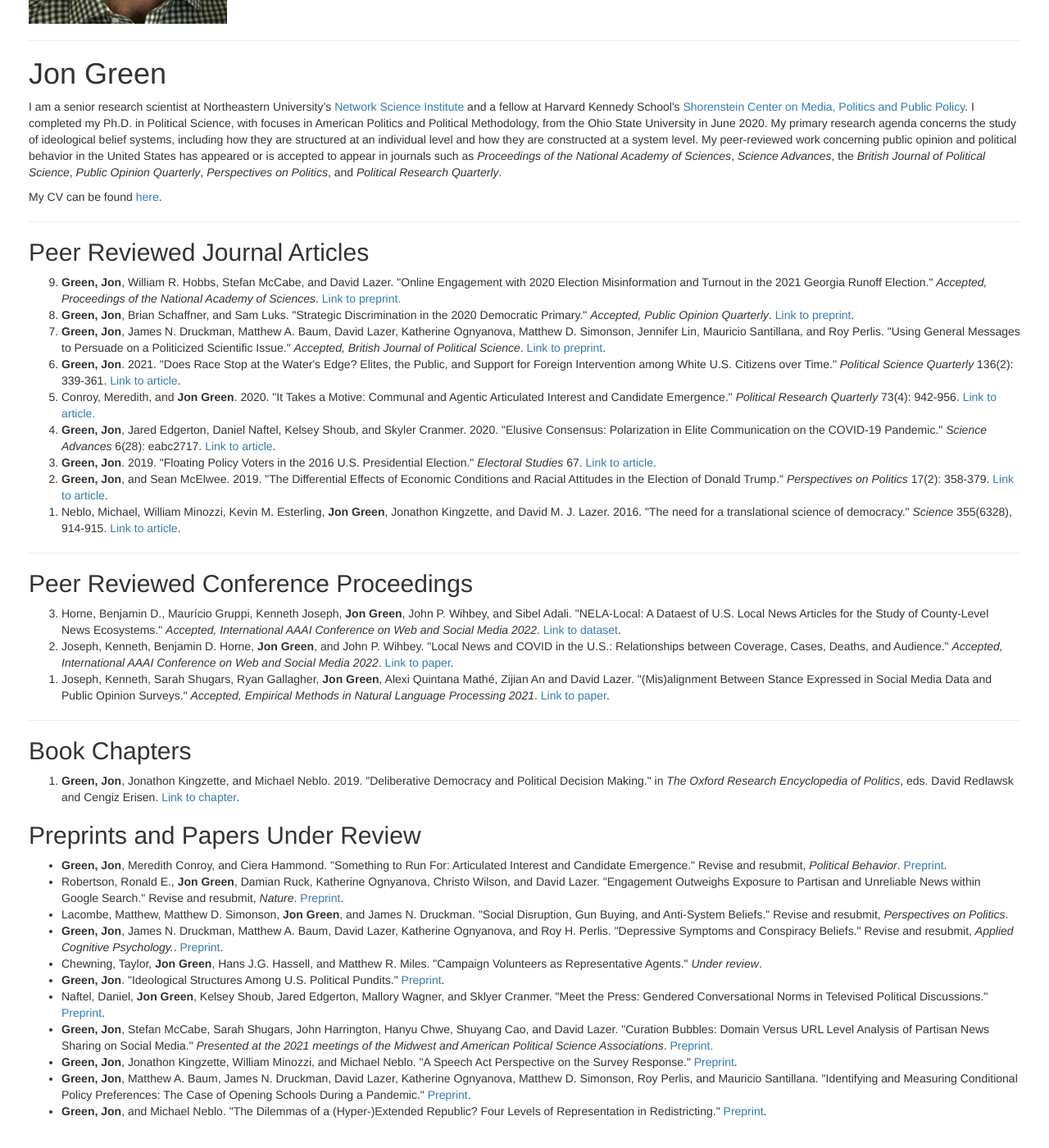
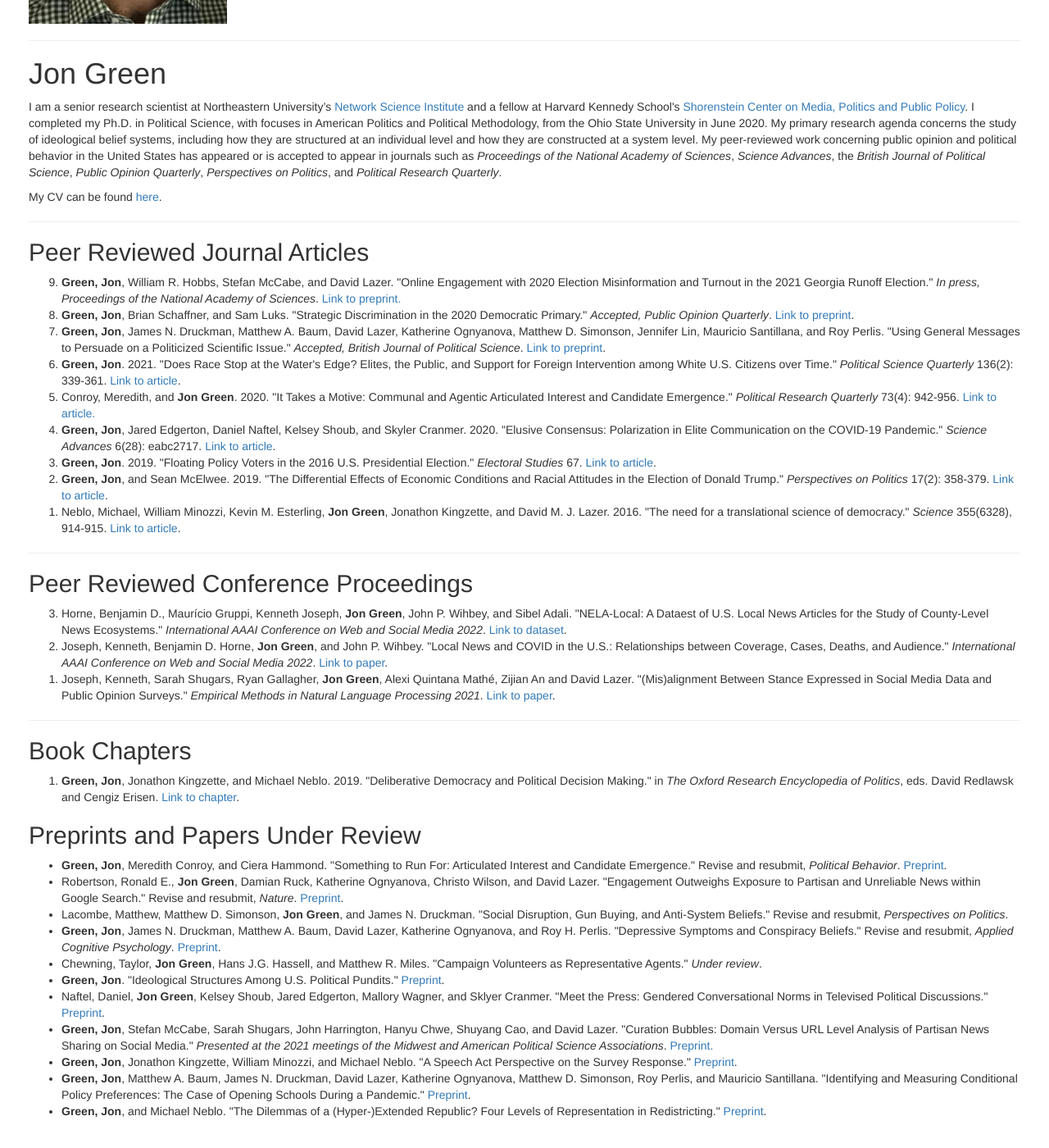
Before and after one commit to jgreen4919/jgreen4919.github.io, a Jekyll site: the page index.html, which Jekyll copies as it is, in a window 1280 px wide and 1400 px high, scrolled down 371 px. Shown: the whole window at 82% size. Built offline with Jekyll 4.4.1, drawn with Linux system fonts in a browser that asks for light colours.

Commit message:
front page

```diff
--- a/index.html
+++ b/index.html
@@ -33,7 +33,7 @@
     <hr>
     <h2>Peer Reviewed Journal Articles</h2>
     <ol reversed>
-    <li> <strong>Green, Jon</strong>, William R. Hobbs, Stefan McCabe, and David Lazer. "Online Engagement with 2020 Election Misinformation and Turnout in the 2021 Georgia Runoff Election." <i>Accepted, Proceedings of the National Academy of Sciences</i>. <a href="https://osf.io/f34ac/"> Link to preprint.</a></li>
+    <li> <strong>Green, Jon</strong>, William R. Hobbs, Stefan McCabe, and David Lazer. "Online Engagement with 2020 Election Misinformation and Turnout in the 2021 Georgia Runoff Election." <i>In press, Proceedings of the National Academy of Sciences</i>. <a href="https://osf.io/f34ac/"> Link to preprint.</a></li>
     <li> <strong>Green, Jon</strong>, Brian Schaffner, and Sam Luks. "Strategic Discrimination in the 2020 Democratic Primary." <i>Accepted, Public Opinion Quarterly</i>. <a href="https://osf.io/25kew/">Link to preprint</a>.</li>
     <li> <strong>Green, Jon</strong>, James N. Druckman,  Matthew A. Baum, David Lazer, Katherine Ognyanova, Matthew D. Simonson, Jennifer Lin, Mauricio Santillana, and Roy Perlis. "Using General Messages to Persuade on a Politicized Scientific Issue." <i>Accepted, British Journal of Political Science</i>. <a href="https://osf.io/7tn4d/">Link to preprint</a>.</li>
       <li> <strong>Green, Jon</strong>. 2021. "Does Race Stop at the Water's Edge? Elites, the Public, and Support for Foreign Intervention among White U.S. Citizens over Time." <i>Political Science Quarterly</i> 136(2): 339-361. <a href="https://onlinelibrary.wiley.com/doi/abs/10.1002/polq.13168">Link to article</a>.</li>
@@ -46,9 +46,9 @@
       <hr>
     <h2>Peer Reviewed Conference Proceedings</h2>
     <ol reversed>
-    <li>Horne, Benjamin D., Maur&iacute;cio Gruppi, Kenneth Joseph, <strong>Jon Green</strong>, John P. Wihbey, and Sibel Adali. "NELA-Local: A Dataest of U.S. Local News Articles for the Study of County-Level News Ecosystems." <i>Accepted, International AAAI Conference on Web and Social Media 2022</i>. <a href="https://dataverse.harvard.edu/dataset.xhtml?persistentId=doi:10.7910/DVN/GFE66K">Link to dataset</a>.</li>
-    <li>Joseph, Kenneth, Benjamin D. Horne, <strong>Jon Green</strong>, and John P. Wihbey. "Local News and COVID in the U.S.: Relationships between Coverage, Cases, Deaths, and Audience." <i>Accepted, International AAAI Conference on Web and Social Media 2022</i>. <a href="https://arxiv.org/pdf/2111.08515.pdf">Link to paper</a>.</li>
-    <li> Joseph, Kenneth, Sarah Shugars, Ryan Gallagher, <strong>Jon Green</strong>, Alexi Quintana Mathé, Zijian An and David Lazer. "(Mis)alignment Between Stance Expressed in Social Media Data and Public Opinion Surveys." <i>Accepted, Empirical Methods in Natural Language Processing 2021</i>. <a href="https://arxiv.org/abs/2109.01762">Link to paper</a>.</li>
+    <li>Horne, Benjamin D., Maur&iacute;cio Gruppi, Kenneth Joseph, <strong>Jon Green</strong>, John P. Wihbey, and Sibel Adali. "NELA-Local: A Dataest of U.S. Local News Articles for the Study of County-Level News Ecosystems." <i>International AAAI Conference on Web and Social Media 2022</i>. <a href="https://dataverse.harvard.edu/dataset.xhtml?persistentId=doi:10.7910/DVN/GFE66K">Link to dataset</a>.</li>
+    <li>Joseph, Kenneth, Benjamin D. Horne, <strong>Jon Green</strong>, and John P. Wihbey. "Local News and COVID in the U.S.: Relationships between Coverage, Cases, Deaths, and Audience." <i>International AAAI Conference on Web and Social Media 2022</i>. <a href="https://arxiv.org/pdf/2111.08515.pdf">Link to paper</a>.</li>
+    <li> Joseph, Kenneth, Sarah Shugars, Ryan Gallagher, <strong>Jon Green</strong>, Alexi Quintana Mathé, Zijian An and David Lazer. "(Mis)alignment Between Stance Expressed in Social Media Data and Public Opinion Surveys." <i>Empirical Methods in Natural Language Processing 2021</i>. <a href="https://arxiv.org/abs/2109.01762">Link to paper</a>.</li>
     </ol>
     <hr>
     <h2>Book Chapters</h2>
@@ -61,7 +61,7 @@
 <!--     <li> <strong>Green, Jon</strong>, James N. Druckman, Matthew A. Baum, Katherine Ognyanova, Matthew D. Simonson, Roy H. Perlis, and David Lazer. "Association Between Facebook Use for COVID-19 Information and Vaccine Skepticism in the United States."</li> -->
     <li> Robertson, Ronald E., <strong>Jon Green</strong>, Damian Ruck, Katherine Ognyanova, Christo Wilson, and David Lazer. "Engagement Outweighs Exposure to Partisan and Unreliable News within Google Search." Revise and resubmit, <i>Nature</i>. <a href="https://arxiv.org/abs/2201.00074">Preprint</a>.</li>
      <li>Lacombe, Matthew, Matthew D. Simonson, <strong>Jon Green</strong>, and James N. Druckman. "Social Disruption, Gun Buying, and Anti-System Beliefs." Revise and resubmit, <i>Perspectives on Politics</i>.</li>
-    <li><strong>Green, Jon</strong>, James N. Druckman, Matthew A. Baum, David Lazer, Katherine Ognyanova, and Roy H. Perlis. "Depressive Symptoms and Conspiracy Beliefs." Revise and resubmit, <i>Applied Cognitive Psychology.</i>. <a href="https://www.ipr.northwestern.edu/documents/working-papers/2022/wp-22-22.pdf">Preprint</a>.</li>
+    <li><strong>Green, Jon</strong>, James N. Druckman, Matthew A. Baum, David Lazer, Katherine Ognyanova, and Roy H. Perlis. "Depressive Symptoms and Conspiracy Beliefs." Revise and resubmit, <i>Applied Cognitive Psychology</i>. <a href="https://www.ipr.northwestern.edu/documents/working-papers/2022/wp-22-22.pdf">Preprint</a>.</li>
    <!--  <li>Benegal, Salil, and <strong>Jon Green</strong>. "Cost Sensitivity, Partisan Cues, and Support for the Green New Deal." <i>Under review</i>.</li> -->
    <!-- <li> Esterling, Kevin, Stefan McCabe, Diogo Ferrari, <strong>Jon Green</strong>, and David Lazer. "Deplatforming Right-Wing Extremists on Twitter Following the January 6 Insurrection." <i>Under review</i>.</li> -->
   <li>Chewning, Taylor, <strong>Jon Green</strong>, Hans J.G. Hassell, and Matthew R. Miles. "Campaign Volunteers as Representative Agents." <i>Under review</i>.
```
